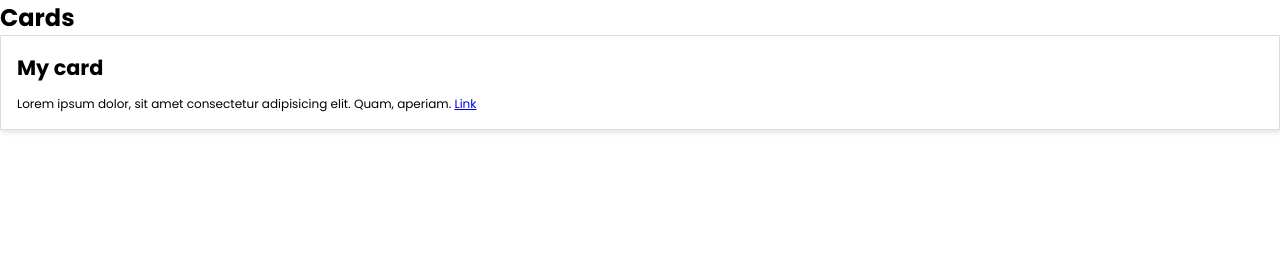
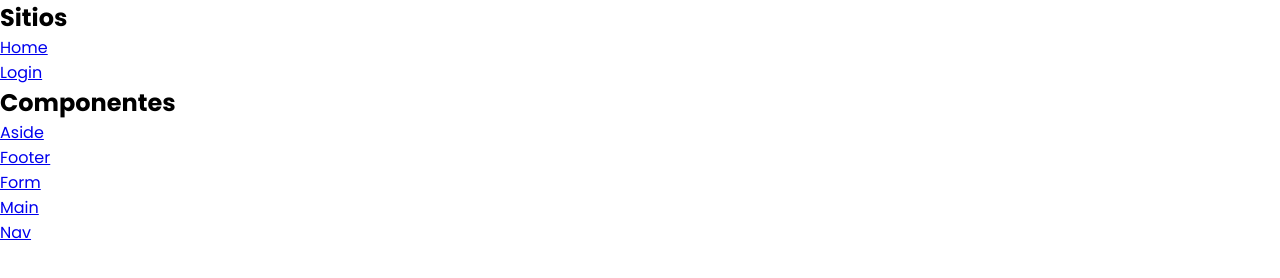
Before and after one commit to DanielParrillas/Parrys-Style, a plain HTML site: page index.html in a window 1280 px wide. Drawn offline with nearby package versions, Linux system fonts and the light colour scheme; files that its build step writes are made by us from their sources.

Commit message:
se establecio los enlaces el index

```diff
--- a/css/sass/_base.scss
+++ b/css/sass/_base.scss
@@ -3,6 +3,7 @@
 // *-------- Reset Default Styles --------
 
 * {
+  //background-color: $color-test-1;
   margin: 0;
   padding: 0;
   box-sizing: border-box;
--- a/css/sass/_config.scss
+++ b/css/sass/_config.scss
@@ -1,31 +1,34 @@
 // todo================  CSS VARIABLES ================
-    //Puedes mofificar los valores de estas variables CSS.
+//Puedes mofificar los valores de estas variables CSS.
 
-// *================ Root Variables ================
+// *================ Root Conts & Variables ================
 :root {
-    // *-------- Colors Variables --------
+    // *-------- Colors Const --------
     --color-primary: #326dee;
     --color-secondary: #1ac888;
     --color-danger: #d32752;
     --color-success: #3BACD9;
     --color-warning: #f6c31c;
-    --color-white: #fff;
-    --color-info-dark: #84878C;
-    --color-info-light: #D9D9D9;
     --color-dark: #2E3640;
-    --color-light: rgba(46, 54, 64, 0.18);
-    --color-primary-variant: #F27D16;
-    --color-dark-variant: #677483;
-    --color-background: #f6f6f9;
+    --color-light: #fff;
 
-    // *-------- Borders Variables --------
+    // *-------- Colors Variants Const --------
+    --color-dark-variant: #84878C;
+    --color-light-variant: #D9D9D9;
+
+    // *-------- Colors Variables --------
+    --color-text-1: #2E3640;
+
+    // *-------- Background Colors Variables --------
+    --color-background-1: #f6f6f9;
+
+    // *-------- Borders --------
     --border-1: 1px solid var(--color-light);
-    --card-border-radius: 1rem;
     --border-radius-1: 0.3rem;
     --border-radius-2: 0.5rem;
     --border-radius-3: 1rem;
 
-    // *-------- Padding & Margin Variables --------
+    // *-------- Padding & Margin --------
     --space-xs: 0.5rem;
     --space-s: 0.75rem;
     --space-m: 1rem;
@@ -43,19 +46,19 @@
     --size-xxl: 2rem;
     --size-g: 3rem;
 
-    // *-------- Sizes Variables --------
-    --base-border-thickness: 1px;
-    --base-border-radius: 20px;
-
     // *-------- Shadows --------
-    --base-box-shadow: 1px 3px 5px rgba(0,0,0,0.1);
+    --base-box-shadow-1: 1px 3px 5px rgba(0, 0, 0, 0.1);
 
     // ================ END OF ROOT VARIABLES ================
 }
 
 //* ================ Dark Theme Variables ================
-.dark-theme-variables {
-    --color-background: #f6f6f9;
+.dark-theme {
+    // *-------- Colors Variables --------
+    --color-text-1: #fff;
+
+    // *-------- Background Colors Variables --------
+    --color-background-1: #2E3640;
     // ================ END OF DARK THEME VARIABLES ================
 }
 
--- a/index.html
+++ b/index.html
@@ -5,30 +5,31 @@
         <meta http-equiv="X-UA-Compatible" content="IE=edge" />
         <meta name="viewport" content="width=device-width, initial-scale=1.0" />
         <title>My Library</title>
-        <link rel="stylesheet" href="css/index.css" />
+        <link rel="stylesheet" href="css/style.css" />
     </head>
     <body>
-        <!-- todo: ================ Colors ================ -->
-        <!-- ? ================ END OF Colors ================ -->
-        <!-- todo: ================ Font Sizes ================ -->
-        <!-- ? ================ END OF Font Sizes ================ -->
-        <!-- todo: ================ Buttons ================ -->
-        <!-- ? ================ END OF Buttons ================ -->
-        <!-- todo: ================ Cards ================ -->
-        <h2>Cards</h2>
-        <div class="card">
-            <h1>My card</h1>
-            <p>
-                Lorem ipsum dolor, sit amet consectetur adipisicing elit. Quam,
-                aperiam.
-                <a href="#">Link</a>
-            </p>
-        </div>
-
-        <!-- ? ================ END OF Cards ================ -->
-        <!-- todo: ================ Grid Systems ================ -->
-        <!-- ? ================ END OF Grid Systems ================ -->
-        <!-- todo: ================ Utilities ================ -->
-        <!-- ? ================ END OF Utilities ================ -->
+        <h2>Sitios</h2>
+        <ul>
+            <a href="/home.html">Home</a>
+        </ul>
+        <ul>
+            <a href="/login.html">Login</a>
+        </ul>
+        <h2>Componentes</h2>
+        <ul>
+            <a href="/components/aside.html">Aside</a>
+        </ul>
+        <ul>
+            <a href="/components/footer.html">Footer</a>
+        </ul>
+        <ul>
+            <a href="/components/form.html">Form</a>
+        </ul>
+        <ul>
+            <a href="/components/main.html">Main</a>
+        </ul>
+        <ul>
+            <a href="/components/nav.html">Nav</a>
+        </ul>
     </body>
 </html>
```
Also changed, not shown: _base.html (+12 -1 lines), components/card.html (added, +8 -0 lines), css/style.css (added).
